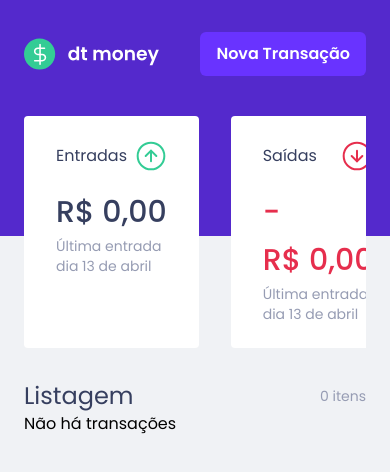
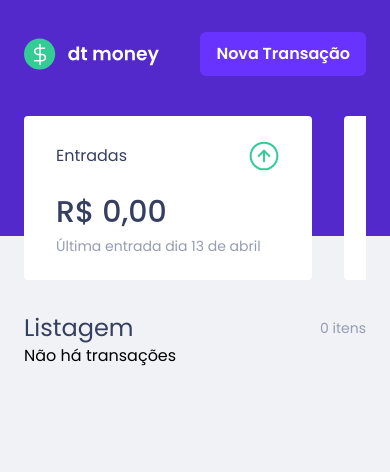
Before and after one commit to lcsglrt/dtmoney, a React (Create React App) app: page / in a window 390 px wide. Shown: the top 472 px of the page. Built offline with nearby package versions, Linux system fonts and the light colour scheme.

Commit message:
Fix: Scroll cards do summary

```diff
--- a/src/components/Summary/index.js
+++ b/src/components/Summary/index.js
@@ -4,8 +4,8 @@ import total from '../../assets/total.svg';
 
 export function Summary({ summary }) {
   return (
-    <div className="relative flex -mt-40 overflow-hidden">
-      <div className="-top-40 bg-shape py-6 px-8 rounded text-title w-72">
+    <div className="relative flex -mt-40 overflow-x-auto">
+      <div className="-top-40 bg-shape py-6 px-8 rounded text-title w-72 flex-shrink-0">
         <header className="flex items-center justify-between">
           <p>Entradas</p>
           <img src={incomeImg} alt="Entradas" />
@@ -16,7 +16,7 @@ export function Summary({ summary }) {
         <p className="md:hidden text-sm text-text">Última entrada dia 13 de abril</p>
       </div>
 
-      <div className="bg-shape py-6 px-8 rounded text-title md:h-auto w-72 mx-8">
+      <div className="bg-shape py-6 px-8 rounded text-title md:h-auto w-72 mx-8 flex-shrink-0">
         <header className="flex items-center justify-between">
           <p>Saídas</p>
           <img src={outcomeImg} alt="Entradas" />
@@ -34,7 +34,7 @@ export function Summary({ summary }) {
         <p className="md:hidden text-sm text-text">Última entrada dia 13 de abril</p>
       </div>
 
-      <div className="bg-green py-6 px-8 rounded text-title md:h-auto w-72">
+      <div className="bg-green py-6 px-8 rounded text-title md:h-auto w-72 flex-shrink-0">
         <header className="flex items-center justify-between">
           <p className="text-shape">Total</p>
           <img src={total} alt="Entradas" />
```
